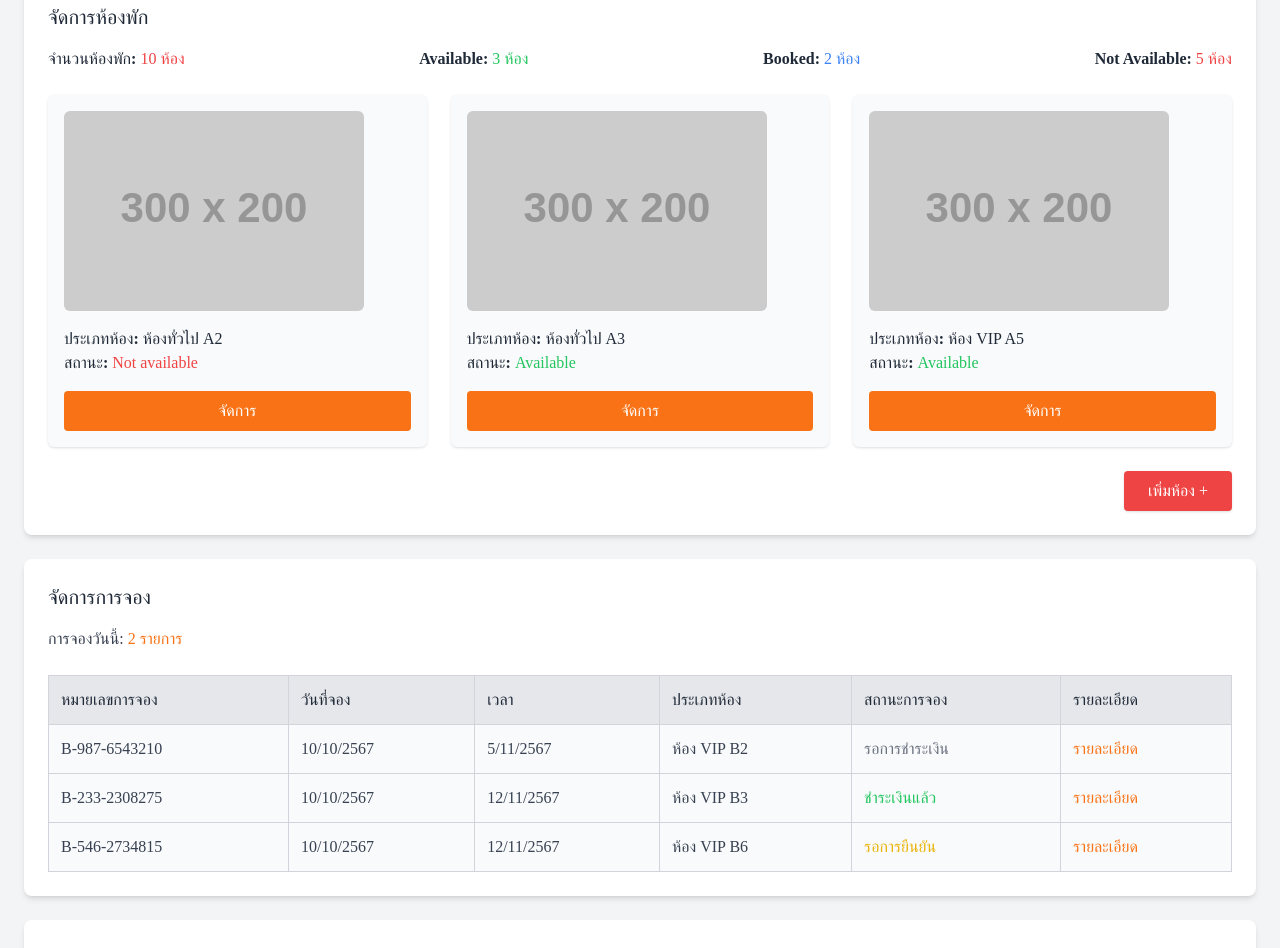
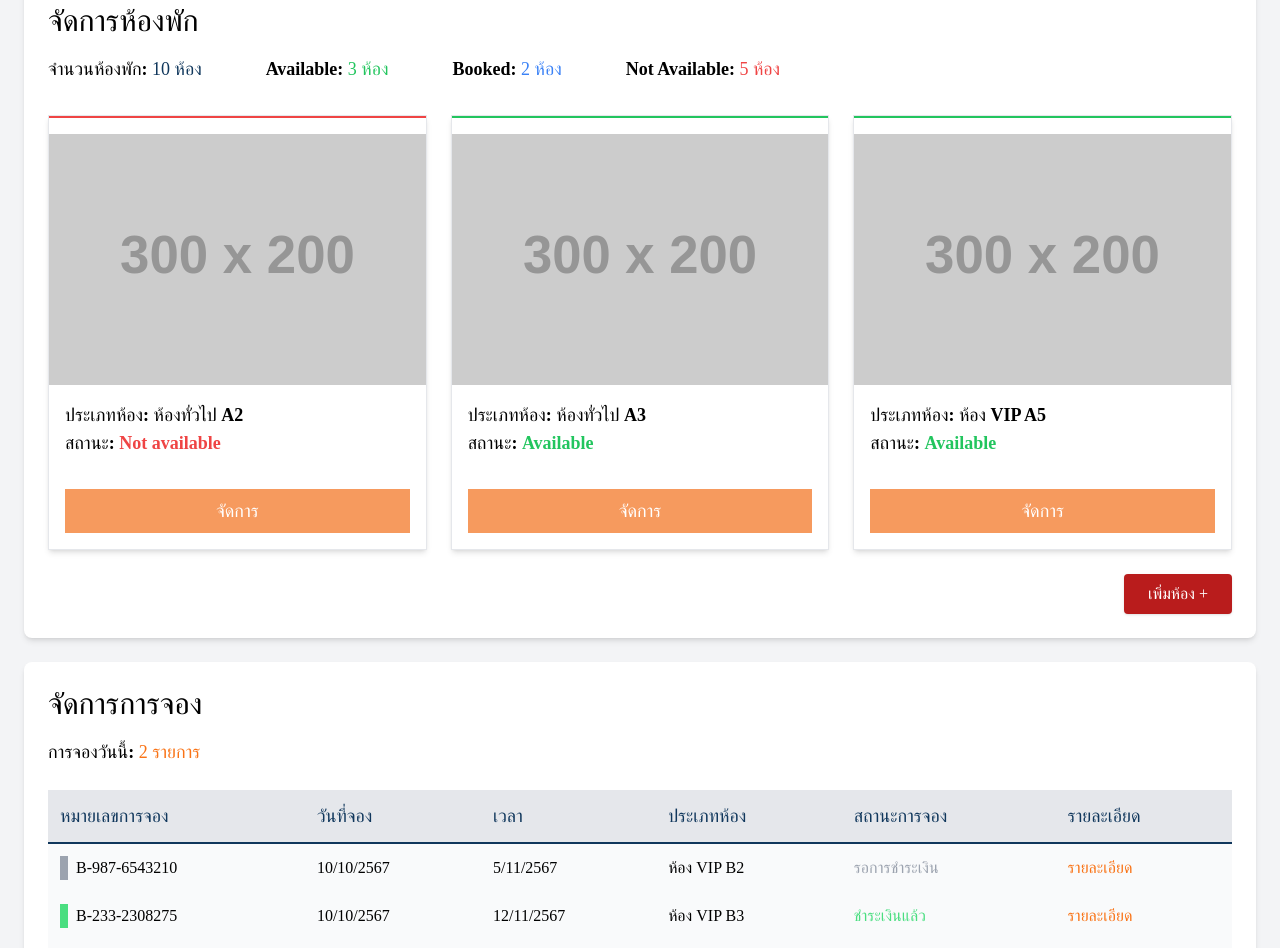
Before and after one commit to NobphadonH/PetHub, a React (Vite) app in the folder pethub-website/: page /pethub-website/hotel-profile in a window 1280 px wide. Shown: the part 1840-2788 px from the top of the page. Built offline with nearby package versions, Linux system fonts and the light colour scheme; a web font is replaced by a local one.

Commit message:
HotelProfileManagementUpdatee

```diff
--- a/pethub-website/src/components/HotelProfileManagement.jsx
+++ b/pethub-website/src/components/HotelProfileManagement.jsx
@@ -1,5 +1,6 @@
 import React from "react";
 import Navbar from "./Utils/Navbar";
+import Footer from './Utils/Footer'
 
 const HotelProfileManagement = () => {
   return (
@@ -27,7 +28,7 @@ const HotelProfileManagement = () => {
               <img
                 src="https://via.placeholder.com/400x300"
                 alt="Hotel"
-                className="rounded-md shadow-md border-4 border-pethub-color6"
+                className=" shadow-md border-4 border-pethub-color6"
               />
             </div>
 
@@ -169,124 +170,159 @@ const HotelProfileManagement = () => {
         </div>
 
         {/* Room Management */}
-            <section className="bg-white shadow-md rounded-lg p-6 mt-6 text-left">
-        <h2 className="text-xl font-semibold mb-4">จัดการห้องพัก</h2>
+            <section className="bg-white shadow-md rounded-lg p-6 mt-6 text-left text-black">
+        <h2 className="text-3xl font-semibold mb-4">จัดการห้องพัก</h2>
 
         {/* Room Summary */}
-        <div className="flex justify-between items-center mb-6 text-left">
-          <p><strong>จำนวนห้องพัก:</strong> <span className="text-red-500">10 ห้อง</span></p>
+        <div className="flex justify-start items-center gap-16 text-lg">
+          <p><strong>จำนวนห้องพัก:</strong> <span className="text-pethub-color6">10 ห้อง</span></p>
           <p><strong>Available:</strong> <span className="text-green-500">3 ห้อง</span></p>
           <p><strong>Booked:</strong> <span className="text-blue-500">2 ห้อง</span></p>
           <p><strong>Not Available:</strong> <span className="text-red-500">5 ห้อง</span></p>
         </div>
 
         {/* Room Cards */}
-        <div className="grid grid-cols-1 sm:grid-cols-2 lg:grid-cols-3 gap-6 text-left">
-          {/* Room Card 1 */}
-          <div className="bg-gray-50 shadow rounded-md p-4">
-            <img
-              src="https://via.placeholder.com/300x200"
-              alt="Room"
-              className="rounded-md mb-4"
-            />
-            <p><strong>ประเภทห้อง:</strong> ห้องทั่วไป A2</p>
-            <p><strong>สถานะ:</strong> <span className="text-red-500">Not available</span></p>
-            <button className="mt-4 w-full bg-orange-500 text-white py-2 rounded hover:bg-orange-600">
-              จัดการ
-            </button>
+        <div className="grid grid-cols-1 sm:grid-cols-2 lg:grid-cols-3 gap-6 text-left text-lg pt-8">
+          {/* A2 */}
+          <div className="border shadow-md overflow-hidden">
+          <hr className="border-t-2 border-red-500 w-full pt-4" />
+            <div className="relative">
+              <img
+                src="https://via.placeholder.com/300x200"
+                alt="Room A2"
+                className="w-full h-auto"
+              />
+            </div>
+            <div className="p-4">
+              <p className="text-black font-semibold">ประเภทห้อง: ห้องทั่วไป A2</p>
+              <p className="text-black font-semibold">สถานะ:  <span className="text-red-500">Not available</span></p>
+            </div>
+            <div className="p-4">
+              <button className="bg-pethub-color4 text-white w-full py-2 hover:bg-orange-400">
+                จัดการ
+              </button>
+            </div>
           </div>
-          {/* Room Card 2 */}
-          <div className="bg-gray-50 shadow rounded-md p-4">
-            <img
-              src="https://via.placeholder.com/300x200"
-              alt="Room"
-              className="rounded-md mb-4"
-            />
-            <p><strong>ประเภทห้อง:</strong> ห้องทั่วไป A3</p>
-            <p><strong>สถานะ:</strong> <span className="text-green-500">Available</span></p>
-            <button className="mt-4 w-full bg-orange-500 text-white py-2 rounded hover:bg-orange-600">
-              จัดการ
-            </button>
+
+          {/* A3 */}
+          <div className="border shadow-md overflow-hidden">
+          <hr className="border-t-2 border-green-500 w-full pt-4" />
+            <div className="relative">
+              <img
+                src="https://via.placeholder.com/300x200"
+                alt="Room A3"
+                className="w-full h-auto"
+              />
+            </div>
+            <div className="p-4">
+              <p className="text-black font-semibold">ประเภทห้อง: ห้องทั่วไป A3</p>
+              <p className="text-black font-semibold">สถานะ: <span className="text-green-500">Available</span></p>
+            </div>
+            <div className="p-4">
+              <button className="bg-pethub-color4 text-white w-full py-2 hover:bg-orange-400">
+                จัดการ
+              </button>
+            </div>
           </div>
-          {/* Room Card 3 */}
-          <div className="bg-gray-50 shadow rounded-md p-4">
-            <img
-              src="https://via.placeholder.com/300x200"
-              alt="Room"
-              className="rounded-md mb-4"
-            />
-            <p><strong>ประเภทห้อง:</strong> ห้อง VIP A5</p>
-            <p><strong>สถานะ:</strong> <span className="text-green-500">Available</span></p>
-            <button className="mt-4 w-full bg-orange-500 text-white py-2 rounded hover:bg-orange-600">
-              จัดการ
-            </button>
+
+          {/* VIP A5 */}
+          <div className="border shadow-md overflow-hidden">
+          <hr className="border-t-2 border-green-500 w-full pt-4" />
+            <div className="relative">
+              <img
+                src="https://via.placeholder.com/300x200"
+                alt="Room VIP A5"
+                className="w-full h-auto"
+              />
+            </div>
+            <div className="p-4">
+              <p className="text-black font-semibold">ประเภทห้อง: ห้อง VIP A5</p>
+              <p className="text-black font-semibold">สถานะ: <span className="text-green-500">Available</span></p>
+            </div>
+            <div className="p-4">
+              <button className="bg-pethub-color4 text-white w-full py-2 hover:bg-orange-400">
+                จัดการ
+              </button>
+            </div>
           </div>
         </div>
 
           {/* Add Room Button */}
           <div className="text-right mt-6">
-            <button className="bg-red-500 text-white px-6 py-2 rounded shadow hover:bg-red-600">
+            <button className="bg-red-700 text-white px-6 py-2 rounded shadow hover:bg-red-800">
               เพิ่มห้อง +
             </button>
           </div>
         </section>
 
         {/* Booking Management */}
-                <section className="bg-white shadow-md rounded-lg p-6 mt-6 text-left">
-          <h2 className="text-xl font-semibold mb-4">จัดการการจอง</h2>
+        <section className="bg-white shadow-md rounded-lg p-6 mt-6 text-left text-black">
+          <h2 className="text-3xl font-semibold mb-4">
+            จัดการการจอง
+          </h2>
 
           {/* Booking Summary */}
-          <div className="mb-6 ">
-            <p className="text-gray-700">
-              การจองวันนี้: <span className="text-orange-500">2 รายการ</span>
+          <div className="mb-6">
+            <p className="text-black text-lg">
+              <strong>การจองวันนี้: </strong>
+              <span className="text-orange-500">2 รายการ</span>
             </p>
           </div>
 
           {/* Booking Table */}
-          <table className="w-full border-collapse border border-gray-300 ">
+          <table className="w-full border-collapse">
             <thead>
-              <tr className="bg-gray-200 text-left">
-                <th className="p-3 border border-gray-300">หมายเลขการจอง</th>
-                <th className="p-3 border border-gray-300">วันที่จอง</th>
-                <th className="p-3 border border-gray-300">เวลา</th>
-                <th className="p-3 border border-gray-300">ประเภทห้อง</th>
-                <th className="p-3 border border-gray-300">สถานะการจอง</th>
-                <th className="p-3 border border-gray-300">รายละเอียด</th>
+              <tr className="bg-gray-200 text-left text-pethub-color6 text-lg border-b-2 border-pethub-color6">
+                <th className="p-3">หมายเลขการจอง</th>
+                <th className="p-3">วันที่จอง</th>
+                <th className="p-3">เวลา</th>
+                <th className="p-3">ประเภทห้อง</th>
+                <th className="p-3">สถานะการจอง</th>
+                <th className="p-3">รายละเอียด</th>
               </tr>
             </thead>
             <tbody>
               {/* Row 1: รอการชำระเงิน */}
-              <tr className="bg-gray-50 text-gray-700">
-                <td className="p-3 border border-gray-300">B-987-6543210</td>
-                <td className="p-3 border border-gray-300">10/10/2567</td>
-                <td className="p-3 border border-gray-300">5/11/2567</td>
-                <td className="p-3 border border-gray-300">ห้อง VIP B2</td>
-                <td className="p-3 border border-gray-300 text-gray-500">รอการชำระเงิน</td>
-                <td className="p-3 border border-gray-300 text-orange-500 cursor-pointer hover:underline">
+              <tr className="bg-gray-50 text-black ">
+                <td className="p-3 flex items-center ">
+                  <div className="w-2 h-6 bg-gray-400 mr-2 "></div>
+                  B-987-6543210
+                </td>
+                <td className="p-3">10/10/2567</td>
+                <td className="p-3">5/11/2567</td>
+                <td className="p-3">ห้อง VIP B2</td>
+                <td className="p-3 text-gray-400">รอการชำระเงิน</td>
+                <td className="p-3 text-orange-500 cursor-pointer hover:underline">
                   รายละเอียด
                 </td>
               </tr>
 
               {/* Row 2: ชำระเงินแล้ว */}
-              <tr className="bg-gray-50 text-gray-700 ">
-                <td className="p-3 border border-gray-300">B-233-2308275</td>
-                <td className="p-3 border border-gray-300">10/10/2567</td>
-                <td className="p-3 border border-gray-300">12/11/2567</td>
-                <td className="p-3 border border-gray-300">ห้อง VIP B3</td>
-                <td className="p-3 border border-gray-300 text-green-500">ชำระเงินแล้ว</td>
-                <td className="p-3 border border-gray-300 text-orange-500 cursor-pointer hover:underline">
+              <tr className="bg-gray-50 text-black">
+                <td className="p-3 flex items-center">
+                  <div className="w-2 h-6 bg-green-400 mr-2"></div>
+                  B-233-2308275
+                </td>
+                <td className="p-3">10/10/2567</td>
+                <td className="p-3">12/11/2567</td>
+                <td className="p-3">ห้อง VIP B3</td>
+                <td className="p-3 text-green-400">ชำระเงินแล้ว</td>
+                <td className="p-3 text-orange-500 cursor-pointer hover:underline">
                   รายละเอียด
                 </td>
               </tr>
 
               {/* Row 3: รอการยืนยัน */}
-              <tr className="bg-gray-50 text-gray-700">
-                <td className="p-3 border border-gray-300">B-546-2734815</td>
-                <td className="p-3 border border-gray-300">10/10/2567</td>
-                <td className="p-3 border border-gray-300">12/11/2567</td>
-                <td className="p-3 border border-gray-300">ห้อง VIP B6</td>
-                <td className="p-3 border border-gray-300 text-yellow-500">รอการยืนยัน</td>
-                <td className="p-3 border border-gray-300 text-orange-500 cursor-pointer hover:underline">
+              <tr className="bg-gray-50 text-black">
+                <td className="p-3 flex items-center">
+                  <div className="w-2 h-6 bg-yellow-400 mr-2"></div>
+                  B-546-2734815
+                </td>
+                <td className="p-3">10/10/2567</td>
+                <td className="p-3">12/11/2567</td>
+                <td className="p-3">ห้อง VIP B6</td>
+                <td className="p-3 text-yellow-400">รอการยืนยัน</td>
+                <td className="p-3 text-orange-500 cursor-pointer hover:underline">
                   รายละเอียด
                 </td>
               </tr>
@@ -294,114 +330,62 @@ const HotelProfileManagement = () => {
           </table>
         </section>
 
-
         {/* Booking History */}
         <section className="bg-white shadow-md rounded-lg p-6 mt-6 text-left">
-          <h2 className="text-xl font-semibold mb-4">ประวัติการจอง</h2>
+          <h2 className="text-3xl font-semibold mb-4 text-black">ประวัติการจอง</h2>
 
           {/* Booking History Table */}
-          <table className="w-full border-collapse border border-gray-300">
+          <table className="w-full border-collapse">
             <thead>
-              <tr className="bg-gray-200 text-left">
-                <th className="p-3 border border-gray-300">หมายเลขการจอง</th>
-                <th className="p-3 border border-gray-300">วันที่จอง</th>
-                <th className="p-3 border border-gray-300">เวลา</th>
-                <th className="p-3 border border-gray-300">ประเภทห้อง</th>
-                <th className="p-3 border border-gray-300">สถานะการจอง</th>
-                <th className="p-3 border border-gray-300">รายละเอียด</th>
+              <tr className="bg-gray-200 text-left text-pethub-color6 text-lg border-b-2 border-pethub-color6">
+                <th className="p-3">หมายเลขการจอง</th>
+                <th className="p-3">วันที่จอง</th>
+                <th className="p-3">เวลา</th>
+                <th className="p-3">ประเภทห้อง</th>
+                <th className="p-3">สถานะการจอง</th>
+                <th className="p-3">รายละเอียด</th>
               </tr>
             </thead>
             <tbody>
-              <tr className="text-gray-700">
-                <td className="p-3 border border-gray-300">B-987-6543210</td>
-                <td className="p-3 border border-gray-300">10/10/2567</td>
-                <td className="p-3 border border-gray-300">5/11/2567</td>
-                <td className="p-3 border border-gray-300">ห้อง VIP B2</td>
-                <td className="p-3 border border-gray-300 text-gray-500">เช็คเอาท์</td>
-                <td className="p-3 border border-gray-300 text-orange-500 cursor-pointer hover:underline">รายละเอียด</td>
+              <tr className="text-black">
+                <td className="p-3 flex items-center">
+                  <div className="w-2 h-6 bg-gray-400 mr-2"></div>
+                  B-987-6543210
+                </td>
+                <td className="p-3">10/10/2567</td>
+                <td className="p-3">5/11/2567</td>
+                <td className="p-3">ห้อง VIP B2</td>
+                <td className="p-3 text-gray-400">เช็คเอาท์</td>
+                <td className="p-3 text-orange-500 cursor-pointer hover:underline">รายละเอียด</td>
               </tr>
-              <tr className="text-gray-700">
-                <td className="p-3 border border-gray-300">B-233-2308275</td>
-                <td className="p-3 border border-gray-300">13/10/2567</td>
-                <td className="p-3 border border-gray-300">12/11/2567</td>
-                <td className="p-3 border border-gray-300">ห้อง VIP B3</td>
-                <td className="p-3 border border-gray-300 text-blue-500">กำลังเช็คอิน</td>
-                <td className="p-3 border border-gray-300 text-orange-500 cursor-pointer hover:underline">รายละเอียด</td>
+              <tr className="text-black">
+                <td className="p-3 flex items-center">
+                  <div className="w-2 h-6 bg-blue-400 mr-2"></div>
+                  B-233-2308275
+                </td>
+                <td className="p-3">13/10/2567</td>
+                <td className="p-3">12/11/2567</td>
+                <td className="p-3">ห้อง VIP B3</td>
+                <td className="p-3 text-blue-400">กำลังเช็คอิน</td>
+                <td className="p-3 text-orange-500 cursor-pointer hover:underline">รายละเอียด</td>
               </tr>
-              <tr className="text-gray-700">
-                <td className="p-3 border border-gray-300">B-546-2734815</td>
-                <td className="p-3 border border-gray-300">10/10/2567</td>
-                <td className="p-3 border border-gray-300">12/11/2567</td>
-                <td className="p-3 border border-gray-300">ห้อง VIP B6</td>
-                <td className="p-3 border border-gray-300 text-red-500">ยกเลิกการจอง</td>
-                <td className="p-3 border border-gray-300 text-orange-500 cursor-pointer hover:underline">รายละเอียด</td>
+              <tr className="text-black">
+                <td className="p-3 flex items-center">
+                  <div className="w-2 h-6 bg-red-400 mr-2"></div>
+                  B-546-2734815
+                </td>
+                <td className="p-3">10/10/2567</td>
+                <td className="p-3">12/11/2567</td>
+                <td className="p-3">ห้อง VIP B6</td>
+                <td className="p-3 text-red-400">ยกเลิกการจอง</td>
+                <td className="p-3 text-orange-500 cursor-pointer hover:underline">รายละเอียด</td>
               </tr>
             </tbody>
           </table>
         </section>
 
         {/* Footer */}
-        <footer className="bg-gray-100 border-t border-gray-300 mt-8 text-left">
-          <div className="container mx-auto px-6 py-10 grid grid-cols-1 sm:grid-cols-2 lg:grid-cols-5 gap-8 text-gray-700">
-            {/* Logo and Tagline */}
-            <div>
-              <h3 className="text-blue-500 font-semibold text-lg">my Dream Place</h3>
-              <p>Your next goto companion for travel</p>
-            </div>
-
-            {/* Company Links */}
-            <div>
-              <h4 className="text-lg font-medium mb-3">Company</h4>
-              <ul className="space-y-2">
-                <li><a href="#about" className="hover:text-blue-500">About</a></li>
-                <li><a href="#jobs" className="hover:text-blue-500">Jobs</a></li>
-                <li><a href="#newsroom" className="hover:text-blue-500">Newsroom</a></li>
-                <li><a href="#advertising" className="hover:text-blue-500">Advertising</a></li>
-                <li><a href="#contact" className="hover:text-blue-500">Contact us</a></li>
-              </ul>
-            </div>
-
-            {/* Explore Links */}
-            <div>
-              <h4 className="text-lg font-medium mb-3">Explore</h4>
-              <ul className="space-y-2">
-                <li><a href="#australia" className="hover:text-blue-500">Australia</a></li>
-                <li><a href="#new-zealand" className="hover:text-blue-500">New Zealand</a></li>
-                <li><a href="#usa" className="hover:text-blue-500">United States of America (USA)</a></li>
-                <li><a href="#greece" className="hover:text-blue-500">Greece</a></li>
-                <li><a href="#maldives" className="hover:text-blue-500">Maldives</a></li>
-                <li><a href="#singapore" className="hover:text-blue-500">Singapore</a></li>
-                <li><a href="#see-more" className="hover:text-blue-500">See more</a></li>
-              </ul>
-            </div>
-
-            {/* Terms and Policies */}
-            <div>
-              <h4 className="text-lg font-medium mb-3">Terms and Policies</h4>
-              <ul className="space-y-2">
-                <li><a href="#privacy-policy" className="hover:text-blue-500">Privacy Policy</a></li>
-                <li><a href="#terms-of-use" className="hover:text-blue-500">Terms of use</a></li>
-                <li><a href="#accessibility" className="hover:text-blue-500">Accessibility</a></li>
-                <li><a href="#reward-policy" className="hover:text-blue-500">Reward system policy</a></li>
-              </ul>
-            </div>
-
-            {/* Help Links */}
-            <div>
-              <h4 className="text-lg font-medium mb-3">Help</h4>
-              <ul className="space-y-2">
-                <li><a href="#support" className="hover:text-blue-500">Support</a></li>
-                <li><a href="#cancel-bookings" className="hover:text-blue-500">Cancel your bookings</a></li>
-                <li><a href="#use-coupon" className="hover:text-blue-500">Use Coupon</a></li>
-                <li><a href="#refund-policies" className="hover:text-blue-500">Refund Policies</a></li>
-                <li><a href="#international-travel-docs" className="hover:text-blue-500">International Travel Documents</a></li>
-              </ul>
-            </div>
-          </div>
-
-          {/* Bottom Bar */}
-          <div className="bg-orange-200 h-2 mt-6"></div>
-        </footer>
+        <Footer />
 
       </main>
     </div>
```
